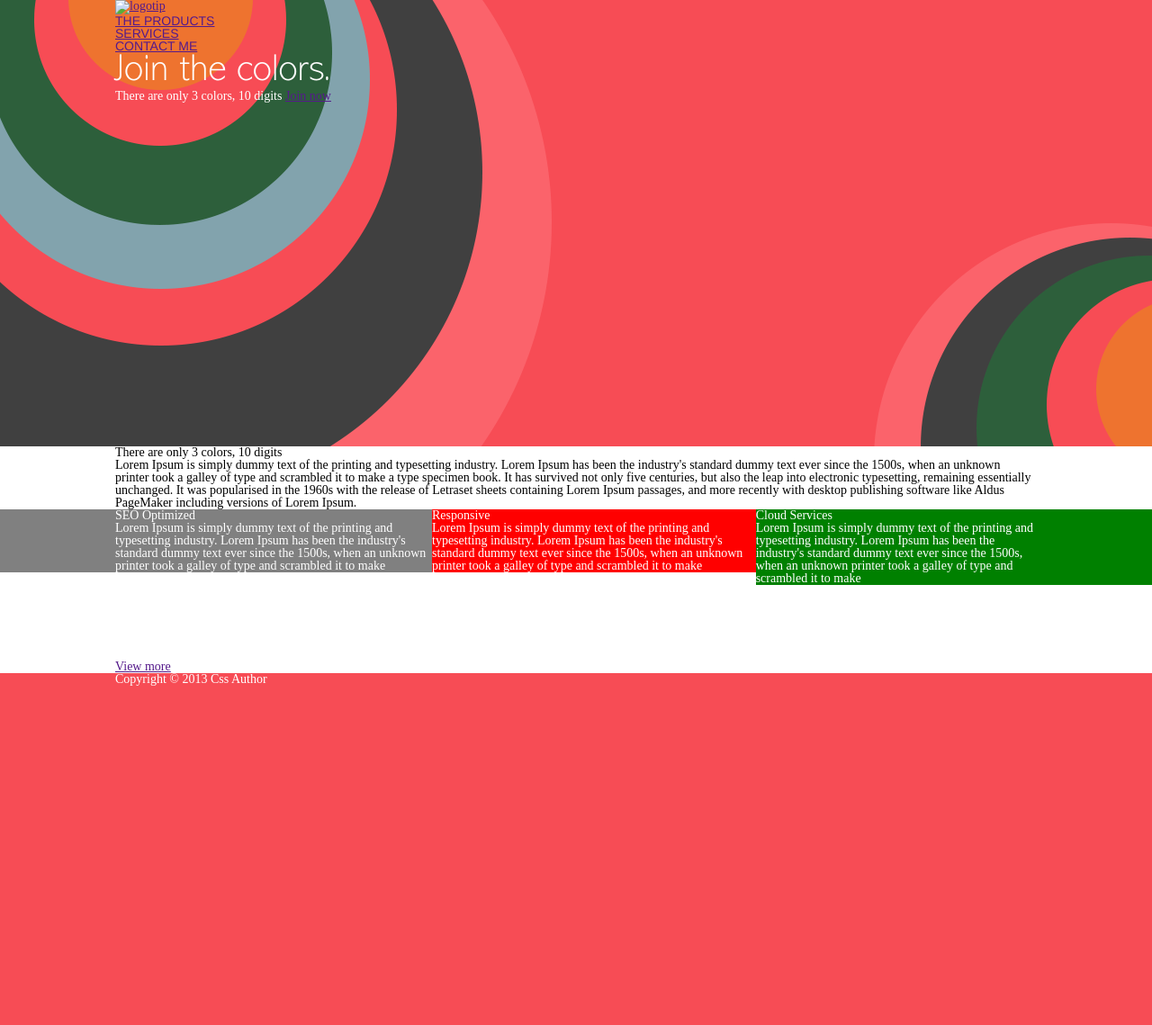
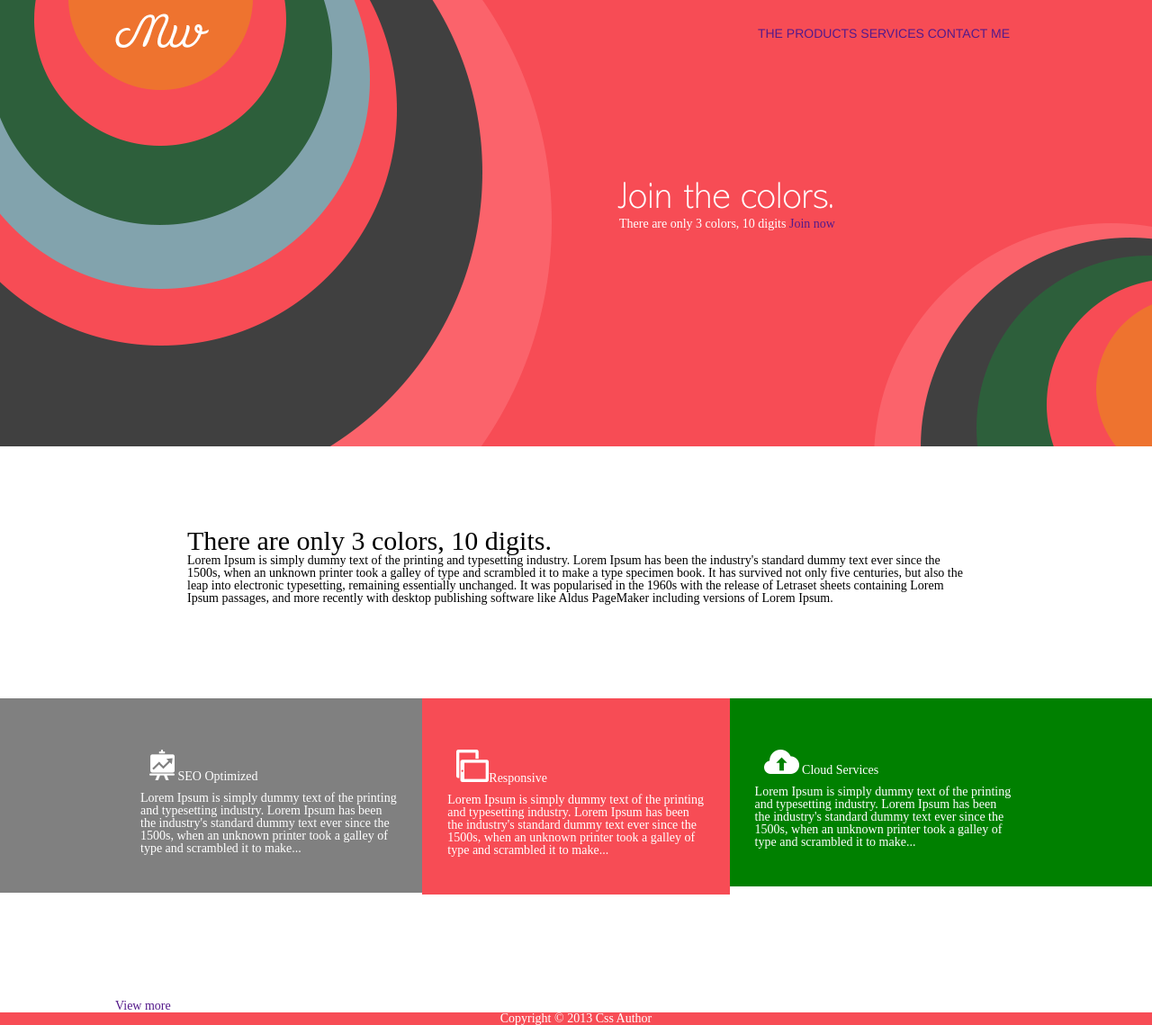
Before and after one commit to mitaytds/join_the_colors, a plain HTML site: page index.html in a window 1280 px wide. Shown: the whole page at 90% size. Before the commit the page ends 800 px from the top, so only its background shows below. Drawn offline with Linux system fonts and the light colour scheme.

Commit message:
greed for screen 1280

```diff
--- a/css/style.css
+++ b/css/style.css
@@ -58,38 +58,75 @@ h1{
 	font-family: Abadi;
 	font-size: 42px;
 }
+h2{
+	font-size: 30px;
+}
+h3{
+	padding: 10px;
+}
+a{
+	text-decoration: none;
+}
 ul{
 	font-family: Helvetica;
 }
-
+li{
+	display: inline-block;
+}
+footer{
+	text-align: center;
+}
 
 .inner{
+	position: relative;
 	width: 80%;
 	margin: 0 10% 0 10%;
+}
+.logo{
+	display: inline-block;
+	margin-top: 15px;
+}
+.navigation{
+	position: absolute;
+	top: 30px;
+	right: 30px;
+}
+.header_box{
+	position: absolute;
+	top: 200px;
+	left: 560px;
+}
+.inner_content{
+	padding: 90px 80px;
 }
 .cols{
 	float: left;
 }
 .col_1{
 	background: grey;
-	width: 27.5%;
+	width: 26.665%;
 	padding-left: 10%;
 }
 .col_2{
-	width: 28.1%;
-	background: red;
+	width: 26.665%;
+	background: #f74c55;
 }
 .col_3{
-	width: 24.375%;
+	width: 26.665%;
 	background: green;
 	padding-right: 10%;
 }
-/*.grid:after{
-	content: "";
-	display: table;
-	clear: both;
-}*/
-
 .clearfix{
 	clear: both;
 }
+.cols div{
+	padding: 3em 2em;
+}
+
+.inner_contant p{
+	margin-top: 30px;
+}
+
+h3 img{
+	margin-top: 5px;
+}
--- a/index.html
+++ b/index.html
@@ -9,44 +9,54 @@
 <body>
 	<header>
 		<div class="inner">
-			<a href=""><img src="" alt="logotip"></a>
+			<a href="" class="logo"><img src="images/logo.png" alt="logotip"></a>
 			<nav>
-				<ul>
+				<ul class="navigation">
 					<li><a href="">THE PRODUCTS</a></li>
 					<li><a href="">SERVICES</a></li>
 					<li><a href="">CONTACT ME</a></li>
 				</ul>
 			</nav>
-			<h1>Join the colors.</h1>
-			<span>There are only 3 colors, 10 digits</span>
-			<a href="">Join now</a>
+			<div class="header_box">
+				<h1>Join the colors.</h1>
+				<span>There are only 3 colors, 10 digits</span>
+				<a href="">Join now</a>
+			</div>
 		</div>
 		</header>
 	<article>
 		<div class="inner" style="color: black;">
-			<h2>There are only 3 colors, 10 digits</h2>
-			<p>Lorem Ipsum is simply dummy text of the printing and typesetting industry. Lorem Ipsum has been the industry's standard dummy text ever since the 1500s, when an unknown printer took a galley of type and scrambled it to make a type specimen book. It has survived not only five centuries, but also the leap into electronic typesetting, remaining essentially unchanged. It was popularised in the 1960s with the release of Letraset sheets containing Lorem Ipsum passages, and more recently with desktop publishing software like Aldus PageMaker including versions of Lorem Ipsum.</p>
-			<ul>
-				<li></li>
-				<li></li>
-				<li></li>
-				<li></li>
-				<li></li>
-			</ul>
+			<div class="inner_content">
+				<h2>There are only 3 colors, 10 digits.</h2>
+				<p>Lorem Ipsum is simply dummy text of the printing and typesetting industry. Lorem Ipsum has been the industry's standard dummy text ever since the 1500s, when an unknown printer took a galley of type and scrambled it to make a type specimen book. It has survived not only five centuries, but also the leap into electronic typesetting, remaining essentially unchanged. It was popularised in the 1960s with the release of Letraset sheets containing Lorem Ipsum passages, and more recently with desktop publishing software like Aldus PageMaker including versions of Lorem Ipsum.</p>
+				<ul class="colors">
+					<li class="brown"></li>
+					<li class="pinks"></li>
+					<li class="green"></li>
+					<li class="grey"></li>
+					<li class="pink"></li>
+				</ul>
+			</div>
 		</div>
 	</article>
-	<aside class="grid clearfix">
+	<aside class="clearfix">
 		<section class="col_1 cols">
-			<h3>SEO Optimized</h3>
-			<p>Lorem Ipsum is simply dummy text of the printing and typesetting industry. Lorem Ipsum has been the industry's standard dummy text ever since the 1500s, when an unknown printer took a galley of type and scrambled it to make</p>
+			<div>
+				<h3><img src="images/statistic up.png"> SEO Optimized</h3>
+				<p>Lorem Ipsum is simply dummy text of the printing and typesetting industry. Lorem Ipsum has been the industry's standard dummy text ever since the 1500s, when an unknown printer took a galley of type and scrambled it to make...</p>
+			</div>
 		</section>
 		<section class="col_2 cols">
-			<h3>Responsive</h3>
-			<p>Lorem Ipsum is simply dummy text of the printing and typesetting industry. Lorem Ipsum has been the industry's standard dummy text ever since the 1500s, when an unknown printer took a galley of type and scrambled it to make</p>
+			<div>
+				<h3><img src="images/iPad potrait & landscape.png">Responsive</h3>
+				<p>Lorem Ipsum is simply dummy text of the printing and typesetting industry. Lorem Ipsum has been the industry's standard dummy text ever since the 1500s, when an unknown printer took a galley of type and scrambled it to make...</p>
+			</div>
 		</section>
 		<section class="col_3 cols">
-			<h3>Cloud Services</h3>
-			<p>Lorem Ipsum is simply dummy text of the printing and typesetting industry. Lorem Ipsum has been the industry's standard dummy text ever since the 1500s, when an unknown printer took a galley of type and scrambled it to make</p>
+			<div>
+				<h3><img src="images/upload.png"> Cloud Services</h3>
+				<p>Lorem Ipsum is simply dummy text of the printing and typesetting industry. Lorem Ipsum has been the industry's standard dummy text ever since the 1500s, when an unknown printer took a galley of type and scrambled it to make...</p>
+			</div>
 		</section>
 	</aside>
 	<article>
```
Also changed, not shown: images/iPad potrait & landscape.png (added), images/logo.jpg (deleted), images/logo.png (added), images/statistic up.png (added), images/upload.png (added).
